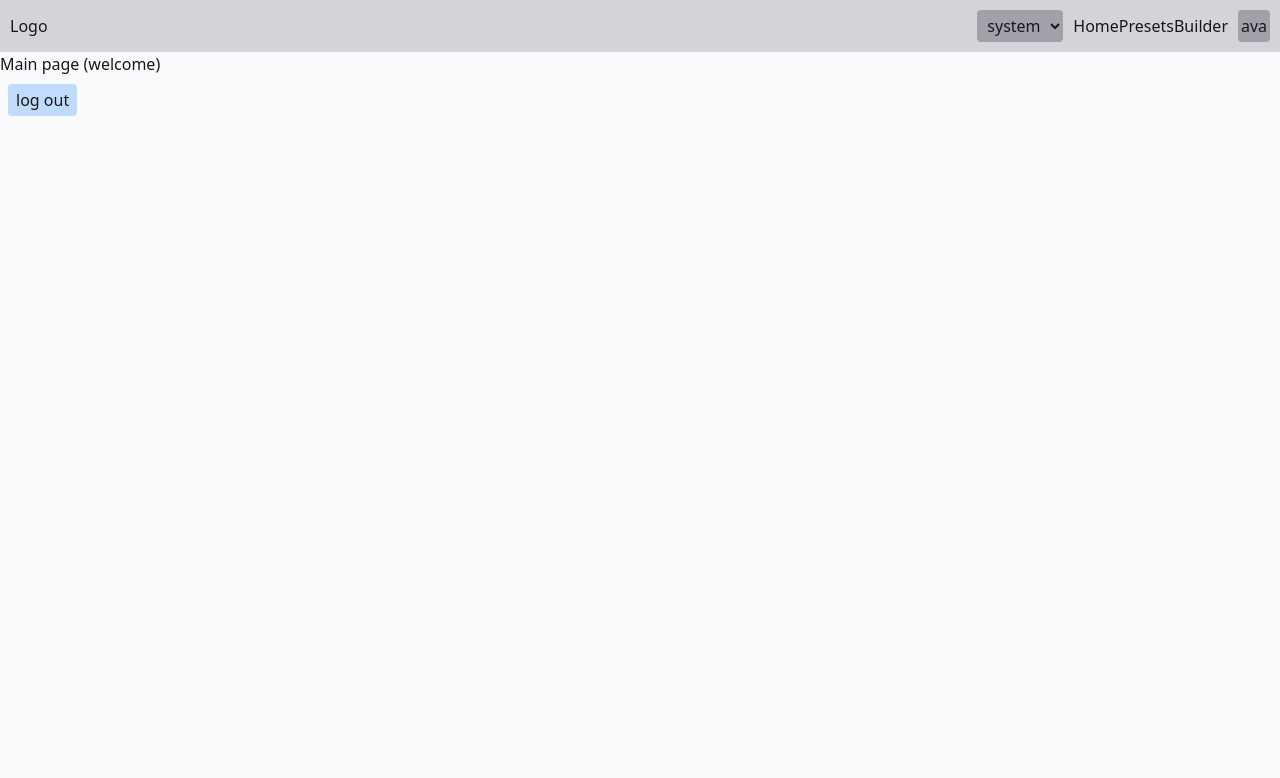
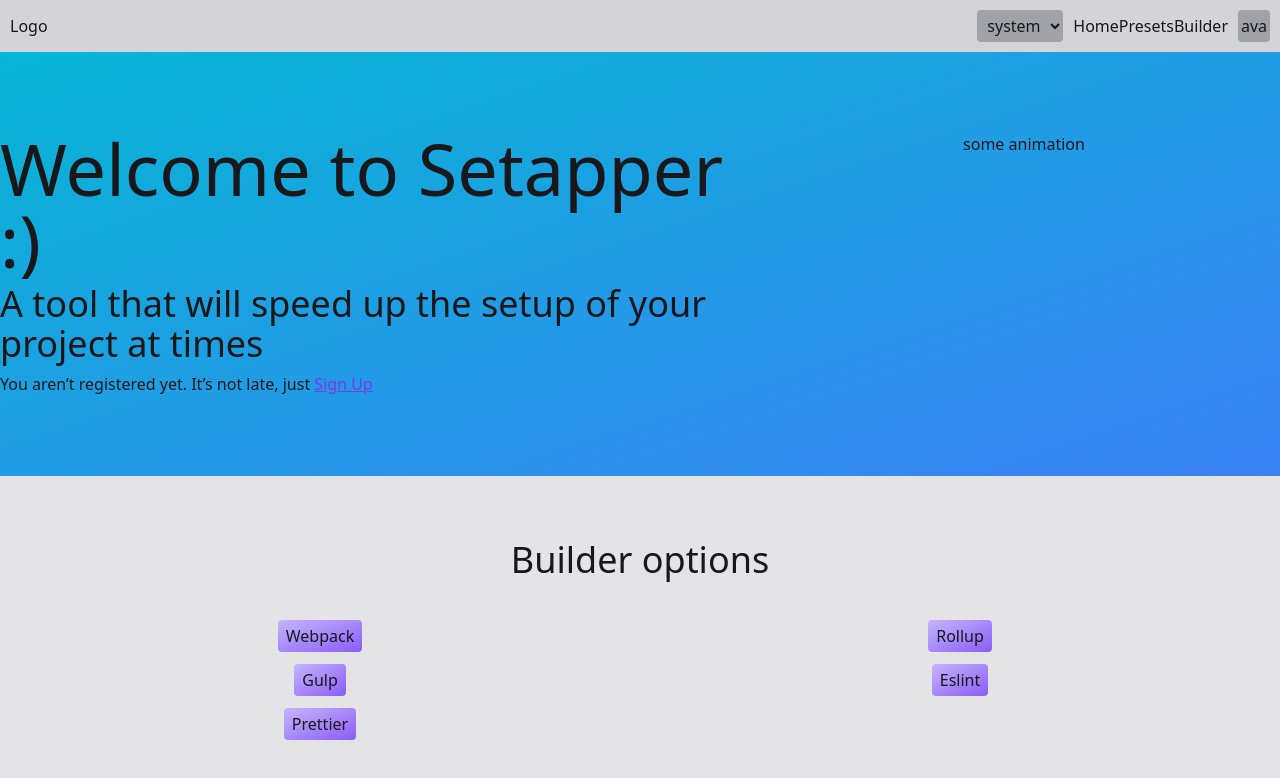
Before and after one commit to vladhaidukkk/setapper, a React (Create React App) app: page / in a window 1280 px wide. Shown: the top 778 px of the page. Built offline with nearby package versions, Linux system fonts and the light colour scheme; no server answers.

Commit message:
feat: add some content to home page

```diff
--- a/src/pages/home/home.jsx
+++ b/src/pages/home/home.jsx
@@ -1,13 +1,15 @@
 import React, { useState } from 'react';
-import { useDispatch } from 'react-redux';
+import { useDispatch, useSelector } from 'react-redux';
 import { logOut } from 'store/auth/auth.actions';
 import { Link } from 'react-router-dom';
 import { themeConstants } from 'utils/constants';
 import { useTheme } from 'hooks';
+import { getLoggedInStatus } from 'store/auth/auth.selectors';
 
 function Home() {
   const dispatch = useDispatch();
   const { theme, changeTheme } = useTheme();
+  const isLoggedIn = useSelector(getLoggedInStatus());
 
   const [isOpened, setOpened] = useState(false);
 
@@ -25,7 +27,8 @@ function Home() {
 
   return (
     <div>
-      <header className="flex items-center justify-between bg-zinc-300 p-2.5 dark:bg-zinc-900">
+      <header className="bg-zinc-300 p-2.5 dark:bg-zinc-900">
+        <div className="container mx-auto flex items-center justify-between">
           <div>Logo</div>
           <nav className="flex items-center space-x-2.5">
             <select
@@ -67,11 +70,53 @@ function Home() {
               </div>
             </div>
           </nav>
+        </div>
       </header>
-      <h1>Main page (welcome)</h1>
-      <button className="m-2 rounded bg-blue-200 py-1 px-2" type="button" onClick={() => dispatch(logOut())}>
-        log out
-      </button>
+      <main>
+        <section className="bg-gradient-to-br from-cyan-500 to-blue-500 py-20">
+          <div className="container mx-auto flex">
+            <div className="basis-3/5 space-y-2">
+              <h1 className="text-7xl">Welcome to Setapper :)</h1>
+              <h2 className="text-4xl">A tool that will speed up the setup of your project at times</h2>
+              {!isLoggedIn && (
+                <p>
+                  You aren’t registered yet. It’s not late, just{' '}
+                  <Link className="text-violet-600 underline" to="/auth/registration">
+                    Sign Up
+                  </Link>
+                </p>
+              )}
+            </div>
+            <div className="flex basis-2/5 justify-center">
+              <h1>some animation</h1>
+            </div>
+          </div>
+        </section>
+        <section className="bg-zinc-200 pt-16 pb-28 dark:bg-zinc-700">
+          <div className="container mx-auto">
+            <h1 className="mb-10 text-center text-4xl">Builder options</h1>
+            <div>
+              <ul className="grid grid-cols-2 justify-items-center gap-y-3">
+                <li className="rounded bg-gradient-to-br from-violet-300 to-violet-500 px-2 py-1 text-zinc-900">
+                  Webpack
+                </li>
+                <li className="rounded bg-gradient-to-br from-violet-300 to-violet-500 px-2 py-1 text-zinc-900">
+                  Rollup
+                </li>
+                <li className="rounded bg-gradient-to-br from-violet-300 to-violet-500 px-2 py-1 text-zinc-900">
+                  Gulp
+                </li>
+                <li className="rounded bg-gradient-to-br from-violet-300 to-violet-500 px-2 py-1 text-zinc-900">
+                  Eslint
+                </li>
+                <li className="rounded bg-gradient-to-br from-violet-300 to-violet-500 px-2 py-1 text-zinc-900">
+                  Prettier
+                </li>
+              </ul>
+            </div>
+          </div>
+        </section>
+      </main>
     </div>
   );
 }
```
Lines whose indentation alone changed are shown as unchanged.
